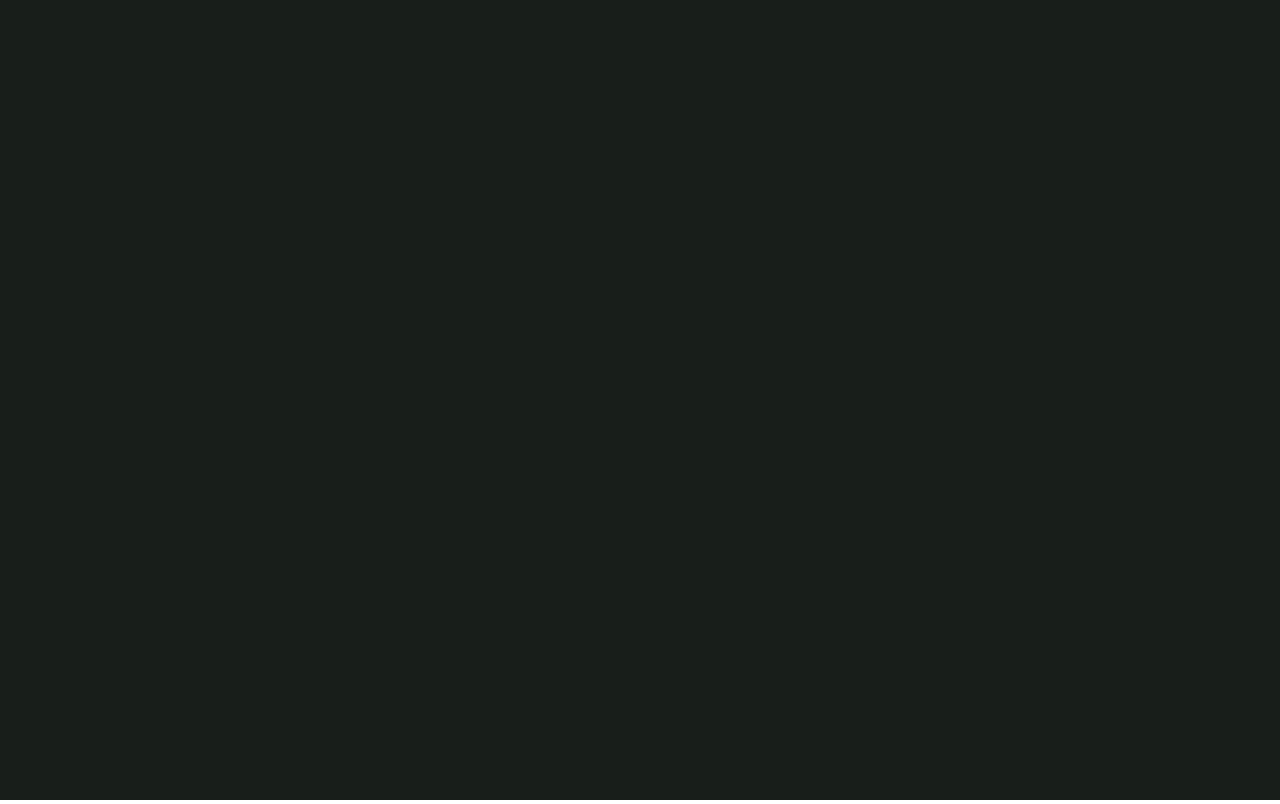
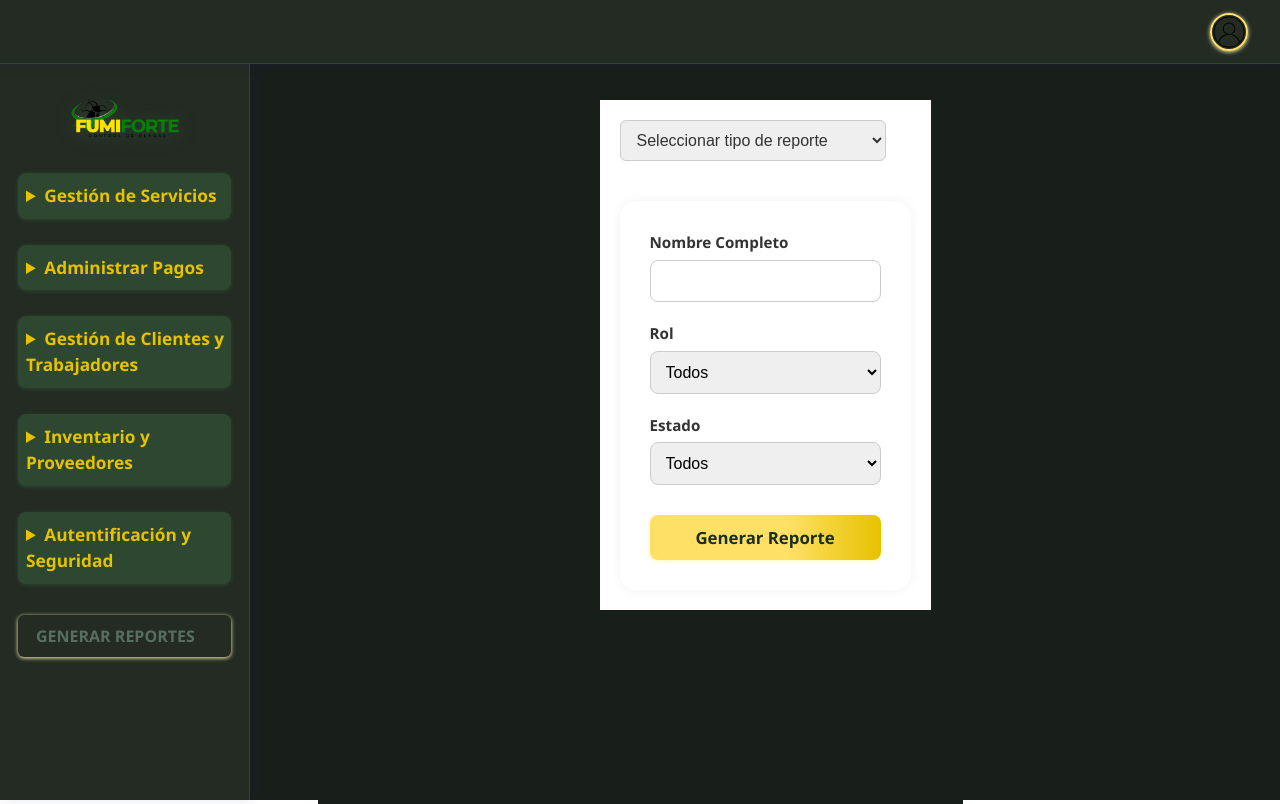
Before and after one commit to LeonelBM123/fumiforte, a React (Vite) app: page /adminlayout/generar-reporte-layout/usuario-reporte in a window 1280 px wide. Before the commit this address had no page. Built offline with nearby package versions, Linux system fonts and the light colour scheme.

Commit message:
Reporte Usuario ok

```diff
--- a/src/App.jsx
+++ b/src/App.jsx
@@ -25,6 +25,8 @@ import WorkerDashboard from "./pages/WorkerDashboard";
 import Calificaciones from "./pages/Calificaciones";
 import GestionarHistorial from "./pages/GestionarHistorial";
 import AdminCalendar from "./pages/AdminCalendar";
+import ReportesLayout from "./pages/Reportes/ReportesLayout";
+import UsuarioReporte from "./pages/Reportes/UsuarioReporte";
 
 function App() {
   return (
@@ -68,6 +70,12 @@ function App() {
           <Route path="gestionar-tarea-trabajadores/:idSolicitudServicio" element={<GestionarTareaTrabajadores />} />
           <Route path="administrar-pagos" element={<AdministrarPagos />} />
           <Route path="admin-calendar" element={<AdminCalendar />} />
+
+          <Route path="generar-reporte-layout" element={<ReportesLayout />}>
+            <Route path="usuario-reporte" element={<UsuarioReporte />} />
+            {/* Aquí irían los demás reportes también */}
+          </Route>
+
         </Route>
 
       </Routes>
--- a/src/layouts/AdminLayout.jsx
+++ b/src/layouts/AdminLayout.jsx
@@ -143,6 +143,9 @@ function AdminLayout() {
               Gestionar Bitácora del sistema
             </button>
           </details>
+            <button className="modern-btn" onClick={() => handleNavigation("generar-reporte-layout")}>
+              GENERAR REPORTES
+            </button>
         </div>
       </aside>
 
--- /dev/null
+++ b/src/pages/Reportes/ReportesLayout.jsx
@@ -0,0 +1,47 @@
+import React from "react";
+import { useNavigate, Outlet, useLocation } from "react-router-dom";
+import "../../styles/ReportesLayout.css"; // opcional para estilos
+
+function ReportesLayout() {
+  const navigate = useNavigate();
+  const location = useLocation();
+
+  const opciones = [
+    "USUARIO",
+    "CERTIFICADO_FUMIGACION",
+    "BITACORA",
+    "SOLICITUD_SERVICIO",
+    "SESION",
+    "PAGOS",
+    "PLAGAS_INVOLUCRADAS",
+    "PRODUCTOS_USADOS",
+    "DETALLE_COMPRA",
+    "PRODUCTO"
+  ];
+
+    const handleSelectChange = (e) => {
+        const valor = e.target.value;
+        if (valor !== "") {
+            navigate(`/adminlayout/generar-reporte-layout/${valor.toLowerCase()}-reporte`);
+        }
+    };
+
+  return (
+    <div className="reportes-layout-container">
+      <div className="select-bar">
+        <select onChange={handleSelectChange} defaultValue="">
+          <option value="" disabled>Seleccionar tipo de reporte</option>
+          {opciones.map((op, index) => (
+            <option key={index} value={op}>{op}</option>
+          ))}
+        </select>
+      </div>
+
+      <div className="report-content">
+        <Outlet key={location.pathname} />
+      </div>
+    </div>
+  );
+}
+
+export default ReportesLayout;
--- /dev/null
+++ b/src/pages/Reportes/UsuarioReporte.jsx
@@ -0,0 +1,104 @@
+import React, { useState } from "react";
+import { useNavigate } from "react-router-dom";
+import { jsPDF } from "jspdf";
+import autoTable from "jspdf-autotable";
+import "../../styles/ReportesLayout.css";
+import "../../styles/Reportes.css";
+
+function UsuarioReporte() {
+  const navigate = useNavigate();
+
+  const [formData, setFormData] = useState({
+    nombre: "",
+    rol: "",
+    estado: ""
+  });
+
+  const handleInputChange = (e) => {
+    const { name, value } = e.target;
+    setFormData({ ...formData, [name]: value });
+  };
+
+  const handleSubmit = async (e) => {
+    e.preventDefault();
+
+    try {
+      const response = await fetch("http://localhost:8081/reporte/usuario", {
+        method: "POST",
+        headers: {
+          "Content-Type": "application/json"
+        },
+        body: JSON.stringify(formData)
+      });
+
+      if (!response.ok) throw new Error("Error al generar el reporte");
+
+      const data = await response.json();
+
+      // Crear PDF
+      const doc = new jsPDF();
+      doc.text("Reporte de Usuarios", 14, 20);
+
+      const tableData = data.map((usuario) => [
+        usuario.idUsuario,
+        usuario.nombreCompleto,
+        usuario.telefono,
+        usuario.direccion,
+        usuario.correo,
+        usuario.rol,
+        usuario.estado
+      ]);
+
+      autoTable(doc, {
+        startY: 30,
+        head: [["ID", "Nombre", "Teléfono", "Dirección", "Correo", "Rol", "Estado"]],
+        body: tableData,
+      });
+
+      doc.save("reporte_usuarios.pdf");
+    } catch (error) {
+      console.error("Error al generar el reporte:", error);
+      alert("No se pudo generar el reporte.");
+    }
+  };
+
+  return (
+    <div className="usuario-reporte-container">
+      <form className="reporte-form" onSubmit={handleSubmit}>
+        <div className="form-group">
+          <label>Nombre Completo</label>
+          <input
+            type="text"
+            name="nombre"
+            maxLength={50}
+            value={formData.nombre}
+            onChange={handleInputChange}
+          />
+        </div>
+
+        <div className="form-group">
+          <label>Rol</label>
+          <select name="rol" value={formData.rol} onChange={handleInputChange}>
+            <option value="">Todos</option>
+            <option value="Cliente">Cliente</option>
+            <option value="Trabajador">Trabajador</option>
+            <option value="Gerente">Gerente</option>
+          </select>
+        </div>
+
+        <div className="form-group">
+          <label>Estado</label>
+          <select name="estado" value={formData.estado} onChange={handleInputChange}>
+            <option value="">Todos</option>
+            <option value="Activo">Activo</option>
+            <option value="Inactivo">Inactivo</option>
+          </select>
+        </div>
+
+        <button type="submit" className="modern-btn">Generar Reporte</button>
+      </form>
+    </div>
+  );
+}
+
+export default UsuarioReporte;
--- a/src/styles/AdminLayout.css
+++ b/src/styles/AdminLayout.css
@@ -139,6 +139,26 @@ html, body {
   transform: translateX(0);
 }
 
+.modern-btn {
+  width: 100%;
+  padding: 11px 0;
+  background: linear-gradient(90deg, var(--fumiforte-yellow) 60%, var(--fumiforte-yellow-dark) 100%);
+  color: var(--fumiforte-green-dark);
+  border: none;
+  border-radius: 7px;
+  font-size: 1.05rem;
+  font-weight: 700;
+  cursor: pointer;
+  margin-top: 8px;
+  box-shadow: 0 1px 4px var(--fumiforte-yellow-light);
+  transition: background 0.2s, transform 0.1s;
+}
+
+.modern-btn:hover {
+  background: linear-gradient(90deg, var(--fumiforte-yellow-dark) 60%, var(--fumiforte-yellow-darker) 100%);
+  transform: translateY(-1px) scale(1.02);
+}
+
 @media (max-width: 900px) {
   .sidebar {
     transform: translateX(-100%);
--- /dev/null
+++ b/src/styles/Reportes.css
@@ -0,0 +1,64 @@
+.usuario-reporte-container {
+  background-color: #fff;
+  padding: 30px;
+  border-radius: 16px;
+  box-shadow: 0 0 12px rgba(0, 0, 0, 0.06);
+  max-width: 500px;
+  margin: auto;
+  margin-top: 40px;
+}
+
+.reporte-form {
+  display: flex;
+  flex-direction: column;
+  gap: 20px;
+}
+
+.form-group {
+  display: flex;
+  flex-direction: column;
+}
+
+.form-group label {
+  font-weight: 600;
+  margin-bottom: 6px;
+  color: #333;
+  font-size: 0.95rem;
+}
+
+.form-group input,
+.form-group select {
+  width: 100%;
+  padding: 11px;
+  border: 1px solid #ccc;
+  border-radius: 8px;
+  font-size: 1rem;
+  transition: border 0.2s ease, box-shadow 0.2s ease;
+}
+
+.form-group input:focus,
+.form-group select:focus {
+  outline: none;
+  border-color: var(--fumiforte-yellow-dark, #ffc727);
+  box-shadow: 0 0 0 2px rgba(255, 199, 39, 0.3);
+}
+
+.modern-btn {
+  width: 100%;
+  padding: 11px 0;
+  background: linear-gradient(90deg, var(--fumiforte-yellow) 60%, var(--fumiforte-yellow-dark) 100%);
+  color: var(--fumiforte-green-dark);
+  border: none;
+  border-radius: 8px;
+  font-size: 1.05rem;
+  font-weight: 700;
+  cursor: pointer;
+  margin-top: 10px;
+  box-shadow: 0 1px 4px var(--fumiforte-yellow-light);
+  transition: background 0.2s, transform 0.1s;
+}
+
+.modern-btn:hover {
+  background: linear-gradient(90deg, var(--fumiforte-yellow-dark) 60%, var(--fumiforte-yellow-darker) 100%);
+  transform: translateY(-1px) scale(1.02);
+}
--- /dev/null
+++ b/src/styles/ReportesLayout.css
@@ -0,0 +1,20 @@
+.reportes-layout-container {
+  background-color: #fff;
+  min-height: 30vh;
+  padding: 20px;
+  box-sizing: border-box;
+  overflow: hidden;
+}
+
+.select-bar {
+  margin-bottom: 20px;
+}
+
+.select-bar select {
+  padding: 10px 12px;
+  border: 1px solid #ccc;
+  border-radius: 6px;
+  font-size: 1rem;
+  font-weight: 500;
+  color: #333;
+}
```
Also changed, not shown: src/pages/Reportes/CertificadoFumigacionReporte.jsx (added).
